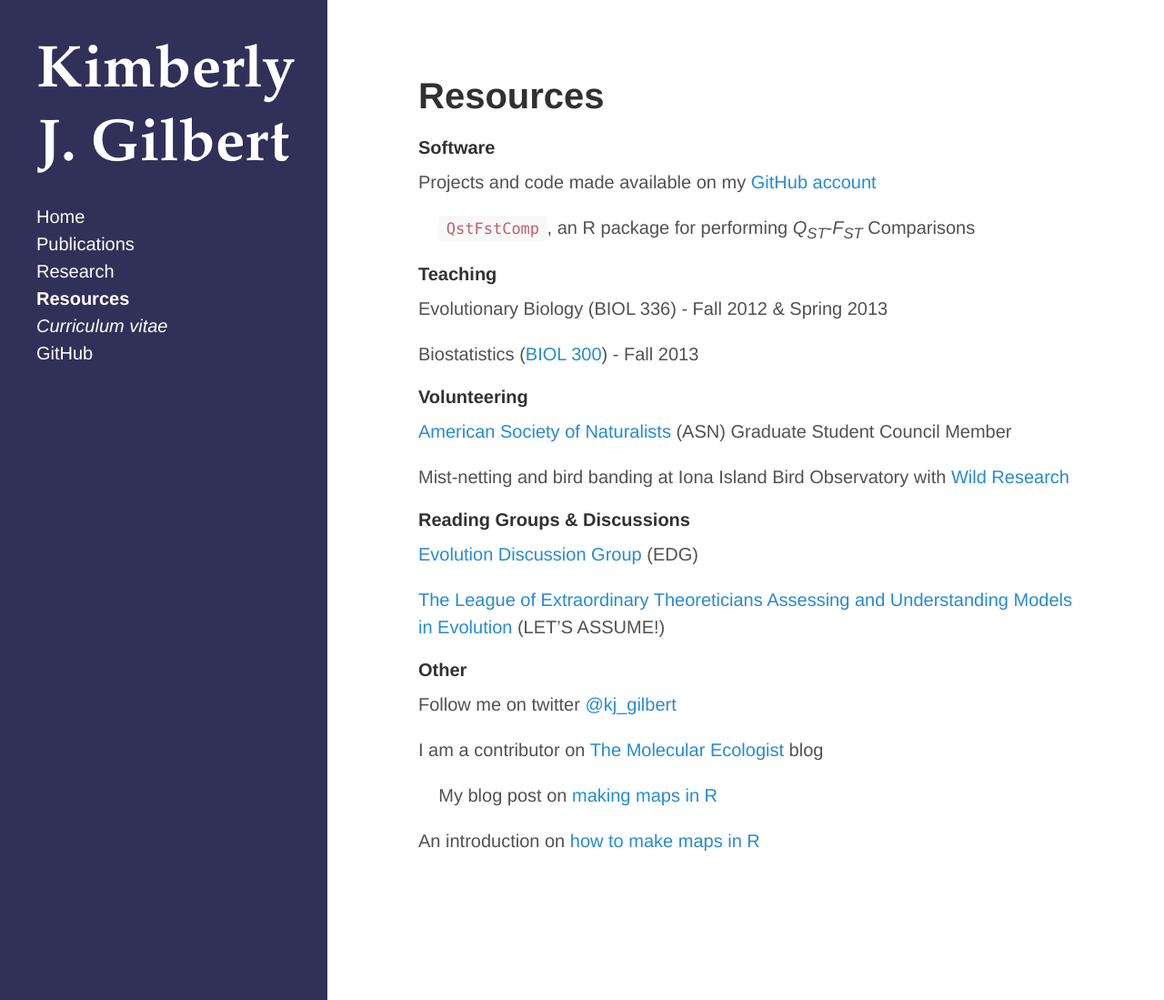
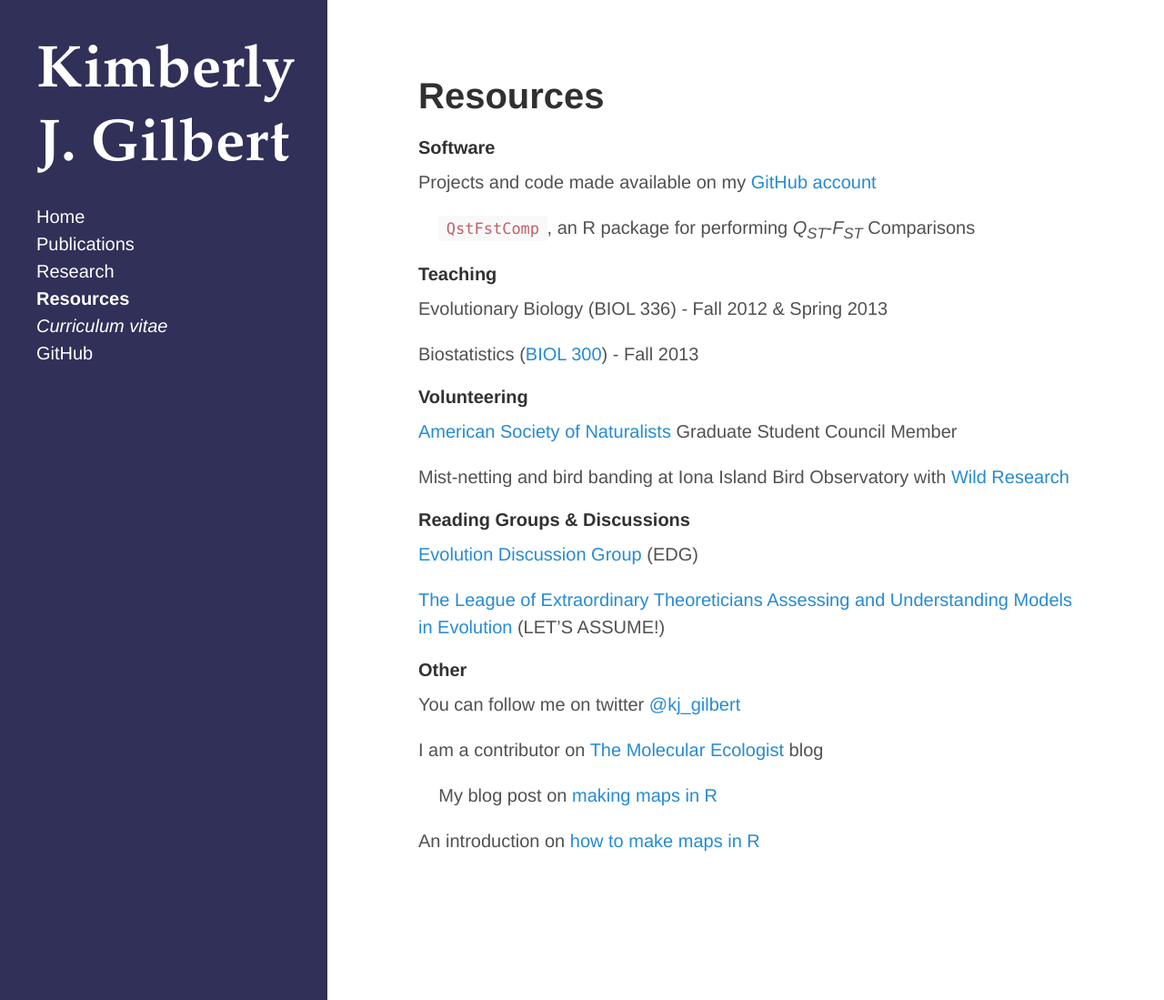
Before and after one commit to kjgilbert/kjgilbert.github.io, a Jekyll site: the page built from resources.md, in a window 1280 px wide and 1099 px high. Shown: the whole window at 91% size. Built offline with Jekyll 4.4.1, drawn with Linux system fonts in a browser that asks for light colours; Markdown is read by kramdown in place of the engine named in the settings.

Commit message:
formatting

```diff
--- a/resources.md
+++ b/resources.md
@@ -20,7 +20,7 @@ Biostatistics ([BIOL 300](http://www.zoology.ubc.ca/~whitlock/bio300/)) - Fall 2
 
 #### Volunteering
 
-[American Society of Naturalists](http://www.amnat.org/home.html) (ASN) Graduate Student Council Member
+[American Society of Naturalists](http://www.amnat.org/home.html) Graduate Student Council Member
 
 Mist-netting and bird banding at Iona Island Bird Observatory with [Wild Research](http://wildresearch.ca/)
 
@@ -34,7 +34,7 @@ Mist-netting and bird banding at Iona Island Bird Observatory with [Wild Researc
 
 #### Other
 
-Follow me on twitter [@kj_gilbert](https://twitter.com/kj_gilbert)
+You can follow me on twitter [@kj_gilbert](https://twitter.com/kj_gilbert)
 
 I am a contributor on [The Molecular Ecologist](http://www.molecularecologist.com/) blog
 
```
Also changed, not shown: index.md (+1 -1 lines).
